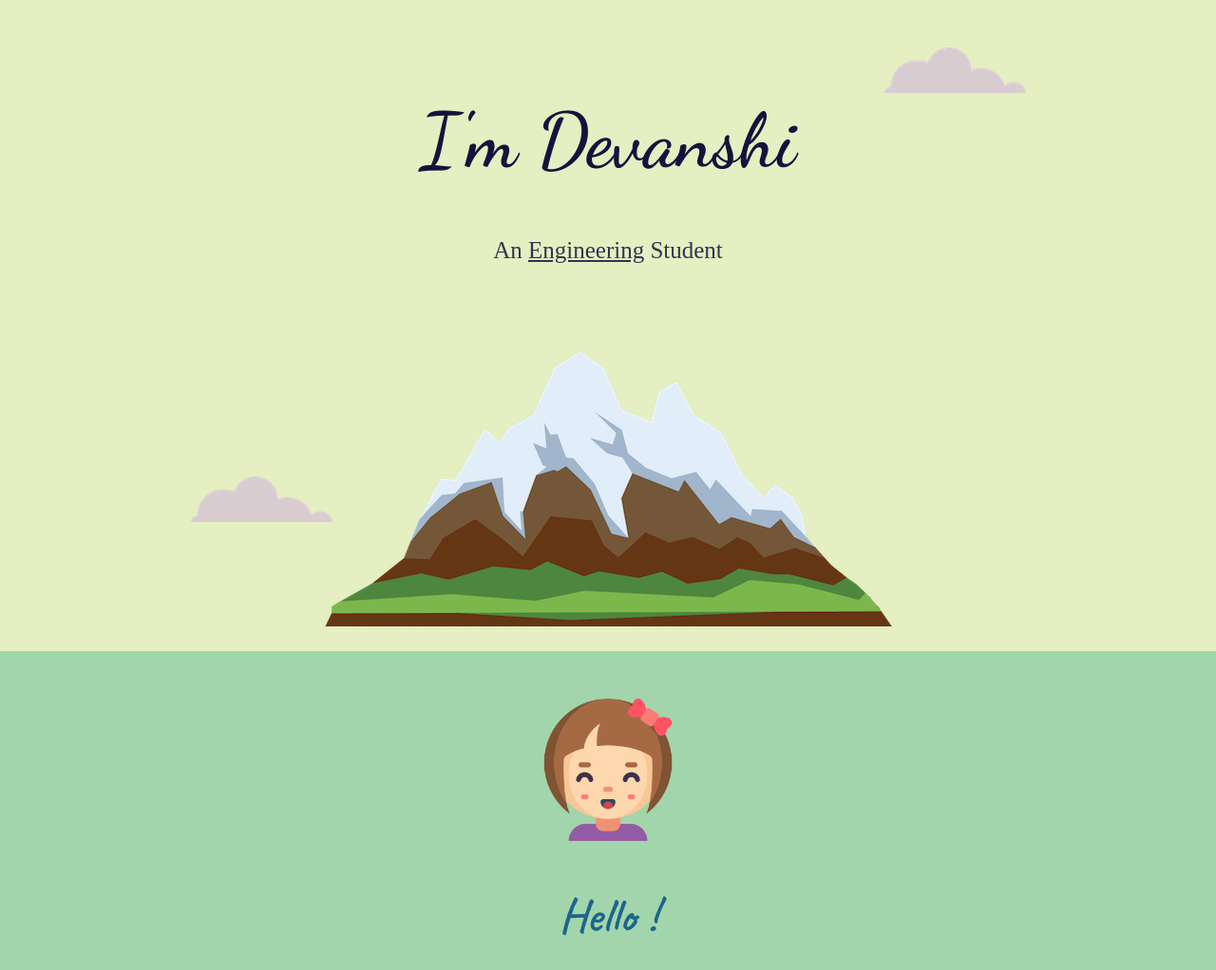
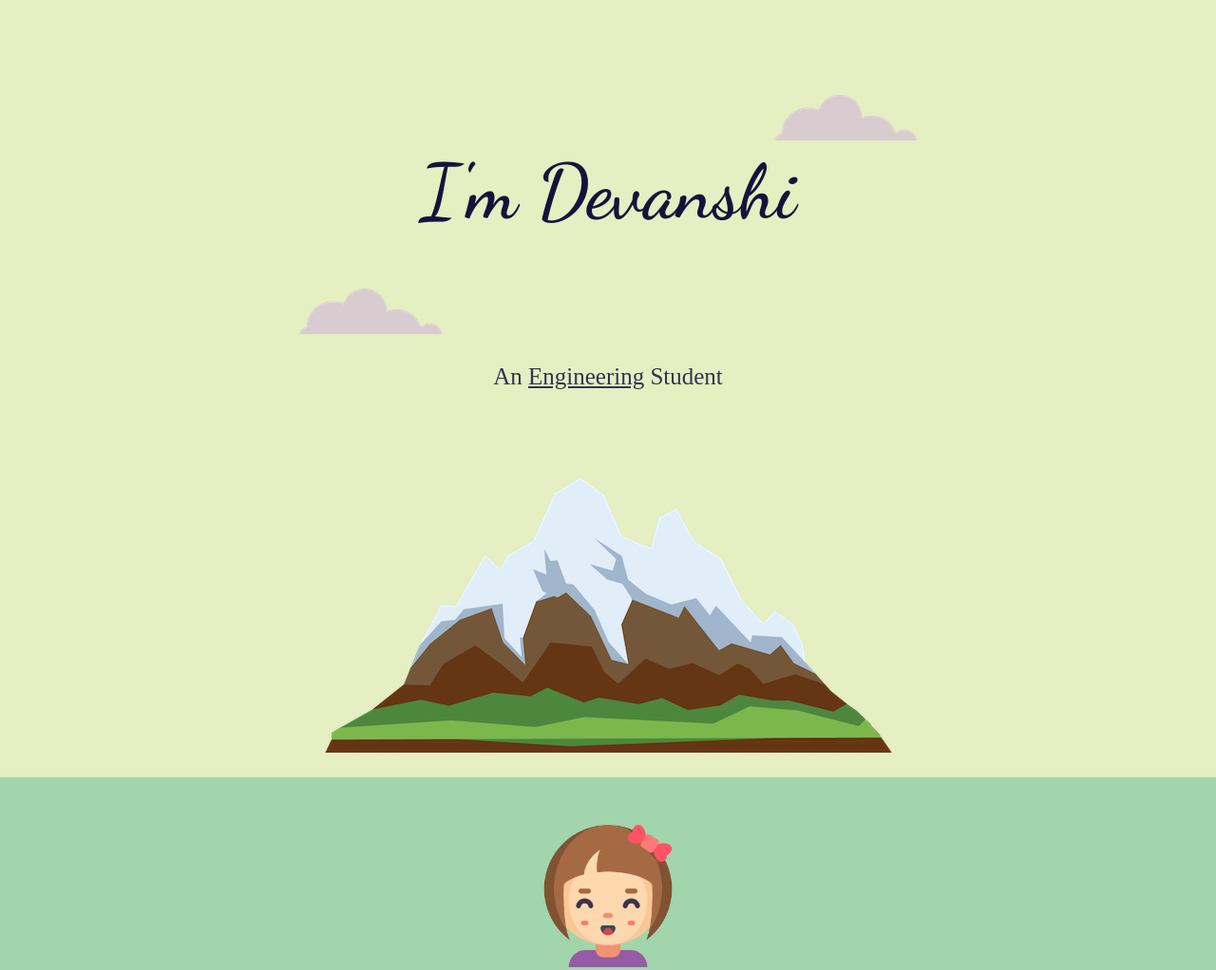
Before and after one commit to devanshi1611/Portfolio-Temp.github.io, a plain HTML site: page index.html in a window 1280 px wide. Shown: the top 1022 px of the page at 95% size. Drawn offline with Linux system fonts and the light colour scheme; a web font is replaced by a local one.

Commit message:
Update styles.css

```diff
--- a/styles.css
+++ b/styles.css
@@ -88,14 +88,12 @@ p {
 }
 
 .topc {
-    position: absolute;
-    right: 200px;
-    top: 50px;
+    margin-left: 500px;
+    padding-top: 0px;
 }
 .bottomc {
-    position: absolute;
-    left: 200px;
-    bottom: 250px;
+    margin-right: 500px;
+    padding-bottom: 0px;
 }
 
 .btn {
```
